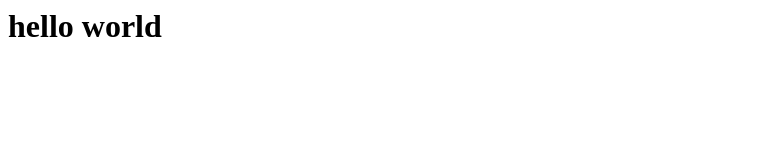
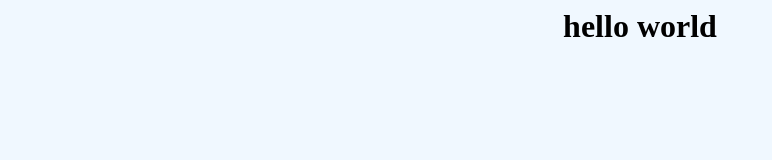
Before and after one commit to dariojimenezp/dariojimenezp.github.io, a plain HTML site: page index.html in a window 1280 px wide. Shown: the whole page, without its empty margins (0-772 px from the left). Drawn offline with Linux system fonts and the light colour scheme.

Commit message:
Added CSS file

```diff
--- a/index.html
+++ b/index.html
@@ -4,6 +4,7 @@
     <meta http-equiv="X-UA-Compatible" content="IE=edge">
     <meta name="viewport" content="width=device-width, initial-scale=1.0">
     <title>Document</title>
+    <link rel="stylesheet" href="styles.css">
 </head>
 <body>
     <h1>hello world</h1>
--- /dev/null
+++ b/styles.css
@@ -0,0 +1,5 @@
+
+body{
+    text-align: center;
+    background-color: aliceblue;
+}
```
